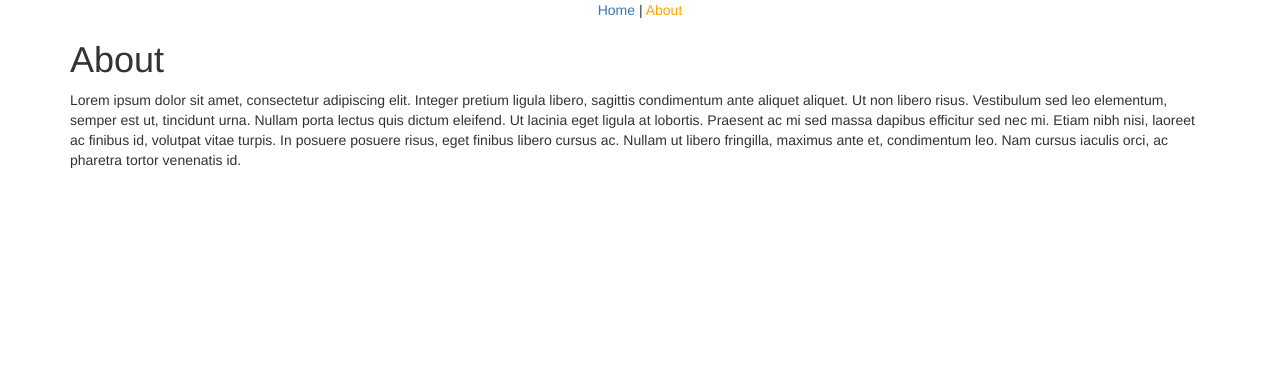
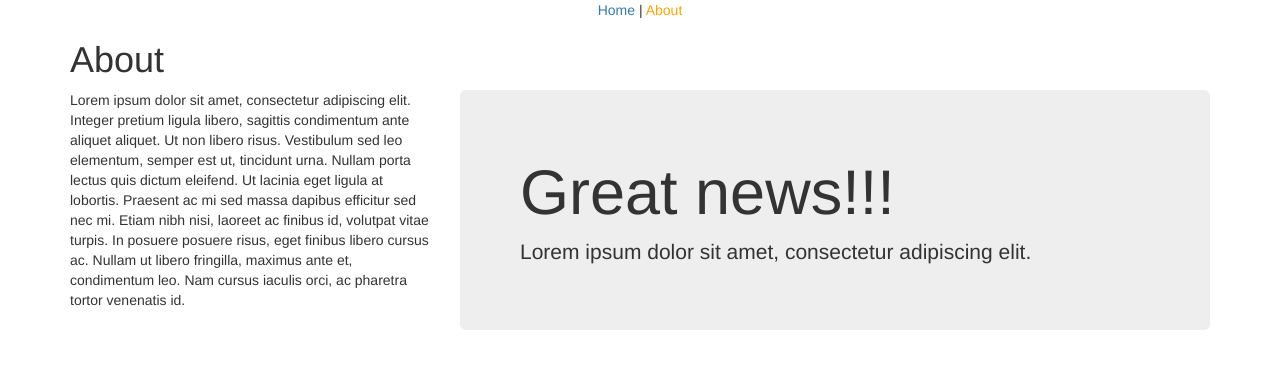
Before and after one commit to tomiooshika/website, a Jekyll site: the page built from about.html, in a window 1280 px wide. Shown: the top 369 px of the page. Built offline with Jekyll 4.4.1, drawn with Linux system fonts in a browser that asks for light colours.

Commit message:
Include news component

```diff
--- /dev/null
+++ b/_includes/news.html
@@ -0,0 +1,4 @@
+<div class="jumbotron">
+    <h1>Great news!!!</h1>
+    <p>Lorem ipsum dolor sit amet, consectetur adipiscing elit.</p>
+  </div>
--- a/about.html
+++ b/about.html
@@ -5,6 +5,11 @@ permalink: /about
 ---
 <h1>About</h1>
 
-<p>
-  Lorem ipsum dolor sit amet, consectetur adipiscing elit. Integer pretium ligula libero, sagittis condimentum ante aliquet aliquet. Ut non libero risus. Vestibulum sed leo elementum, semper est ut, tincidunt urna. Nullam porta lectus quis dictum eleifend. Ut lacinia eget ligula at lobortis. Praesent ac mi sed massa dapibus efficitur sed nec mi. Etiam nibh nisi, laoreet ac finibus id, volutpat vitae turpis. In posuere posuere risus, eget finibus libero cursus ac. Nullam ut libero fringilla, maximus ante et, condimentum leo. Nam cursus iaculis orci, ac pharetra tortor venenatis id.
-</p>
+<div class="row">
+  <div class="col-xs-4">
+      Lorem ipsum dolor sit amet, consectetur adipiscing elit. Integer pretium ligula libero, sagittis condimentum ante aliquet aliquet. Ut non libero risus. Vestibulum sed leo elementum, semper est ut, tincidunt urna. Nullam porta lectus quis dictum eleifend. Ut lacinia eget ligula at lobortis. Praesent ac mi sed massa dapibus efficitur sed nec mi. Etiam nibh nisi, laoreet ac finibus id, volutpat vitae turpis. In posuere posuere risus, eget finibus libero cursus ac. Nullam ut libero fringilla, maximus ante et, condimentum leo. Nam cursus iaculis orci, ac pharetra tortor venenatis id.
+  </div>
+  <div class="col-xs-8">
+      {% include news.html %}
+  </div>
+</div>
--- a/index.html
+++ b/index.html
@@ -4,6 +4,8 @@ title: Home
 ---
 <h1>Home</h1>
 
+{% include news.html %}
+
 <p>
   Lorem ipsum dolor sit amet, consectetur adipiscing elit. Integer pretium ligula libero, sagittis condimentum ante aliquet aliquet. Ut non libero risus. Vestibulum sed leo elementum, semper est ut, tincidunt urna. Nullam porta lectus quis dictum eleifend. Ut lacinia eget ligula at lobortis. Praesent ac mi sed massa dapibus efficitur sed nec mi. Etiam nibh nisi, laoreet ac finibus id, volutpat vitae turpis. In posuere posuere risus, eget finibus libero cursus ac. Nullam ut libero fringilla, maximus ante et, condimentum leo. Nam cursus iaculis orci, ac pharetra tortor venenatis id.
 </p>
```
